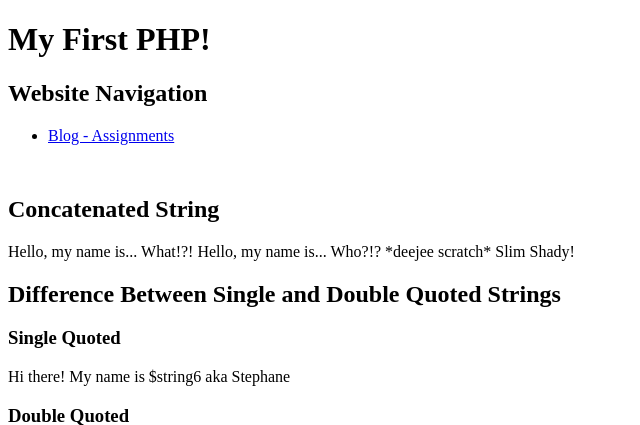
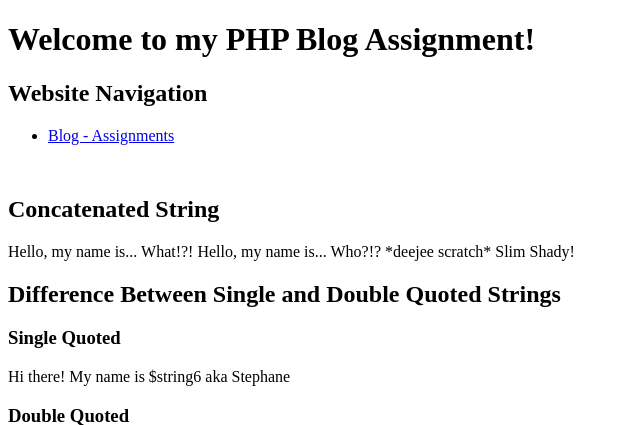
Before and after one commit to svaillancourt/PHP--Blog-Assignment, a PHP site: page / in a window 1280 px wide. Shown: the top 425 px of the page, without its empty margins (0-640 px from the left). Run offline with PHP 8.4, Linux system fonts and the light colour scheme.

Commit message:
change title

```diff
--- a/includes/datatypes.php
+++ b/includes/datatypes.php
@@ -1,6 +1,6 @@
 <?php
 // Basic assignment.
-$myMessage = 'My First PHP!';
+$myMessage = 'Welcome to my PHP Blog Assignment!';
 # This is also a comment!
 /*
   Multi-line
```
